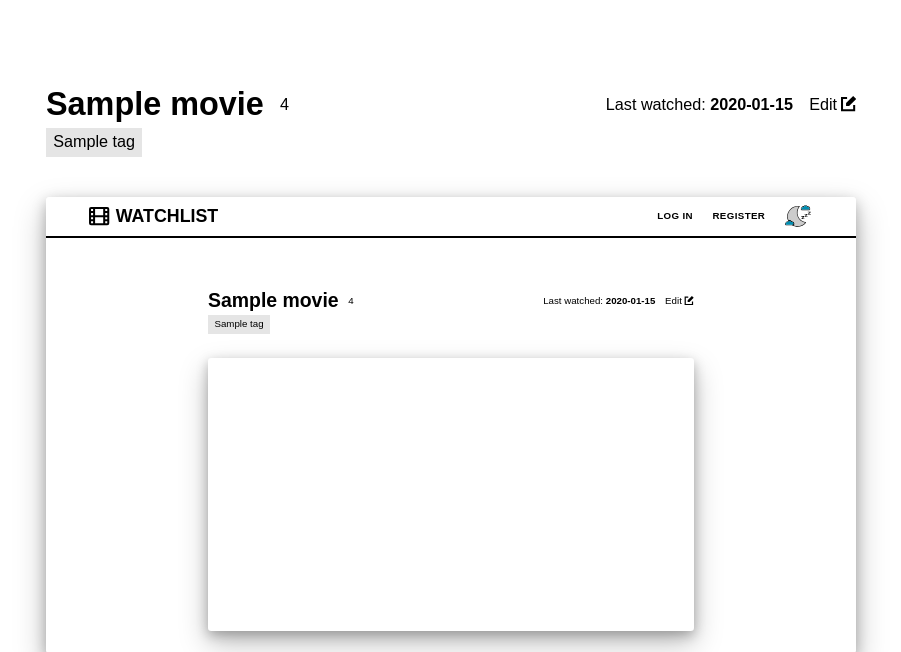
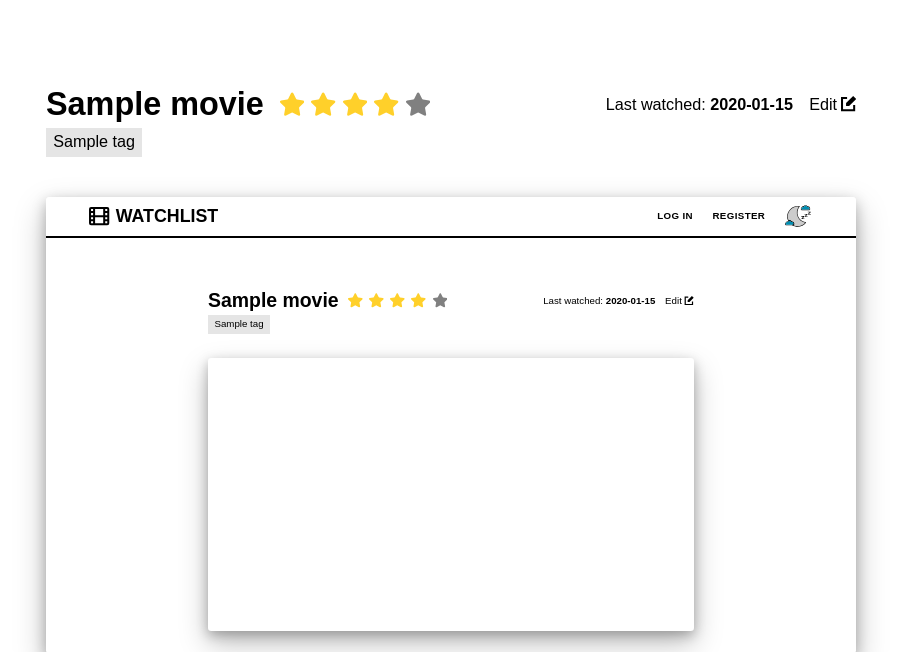
Before and after one commit to Socrates-Programmer/WATCHLIST, a Flask app: template movie_library/templates/movie_details.html in a window 1280 px wide. Shown: the part 67-719 px from the top of the page, without its empty margins (189-1090 px from the left). Run offline with Flask 3, Linux system fonts and the light colour scheme; the template is opened without the code that fills it: most values are stand-ins (such as "Sample title", 1, 10 or a date in 2020).

Commit message:
Rating agregado

```diff
--- a/movie_library/static/css/movie_details.css
+++ b/movie_library/static/css/movie_details.css
@@ -20,9 +20,7 @@ display: flex;
 align-items: center;
 }
 
-.movie__rating {
-margin-left: 1rem;
-}
+
 
 .movie__watched {
 display: flex;
@@ -91,3 +89,29 @@ grid-template-columns: repeat(2, 1fr);
 .list__item {
 margin-top: 1rem;
 }
+
+.rating__link {
+    display: flex;
+    align-items: center;
+    text-decoration: none;
+    color: unset;
+}
+
+.star {
+width: 1.5em;
+height: 1.5em;
+fill: #808080;
+}
+
+.rating__link:not(:first-of-type) {
+margin-left: 8px;
+}
+
+.movie__rating {
+    display: flex;
+margin-left: 1rem;
+}
+
+.star--filled {
+    fill: #ffd02a;
+}
--- a/movie_library/templates/macros/svgs.html
+++ b/movie_library/templates/macros/svgs.html
@@ -1,9 +1,9 @@
 {% macro star(class_) %}
-<svg viewBox="0 0 24 24" fill="none" xmlns="http://www.w3.org/2000/svg" class="{{ class_ }}">
-    <path d="M18.483 16.767C17.847 16.92 17.183 17 16.5 17 11.806 17 8 13.194 8 8.5a7.05 7.05 0 01.118-1.419c-.038.035-.075.067-.115.097-.28.213-.63.292-1.33.45L6.04 7.772C3.58 8.329 2.35 8.607 2.057 9.548c-.293.94.545 1.92 2.222 3.88l.434.507c.477.558.715.837.822 1.182.107.345.07.717-.002 1.461l-.066.677c-.253 2.616-.38 3.924.386 4.506.766.582 1.917.052 4.22-1.008l.596-.274c.655-.301.982-.451 1.329-.451s.674.15 1.329.451l.596.274c2.303 1.06 3.454 1.59 4.22 1.008.766-.582.64-1.89.387-4.506l-.047-.487z" fill="#1C274C"/>
-    <path opacity="0.5" d="M9.153 5.408l-.328.588c-.36.646-.54.969-.821 1.182.038-.035.075-.067.115-.097A7.05 7.05 0 007.999 8.5C8 13.194 11.805 17 16.5 17c.683 0 1.347-.081 1.983-.233l-.018-.19c-.072-.744-.108-1.116-.001-1.461.107-.345.345-.624.822-1.182l.434-.507c1.677-1.96 2.515-2.94 2.223-3.88-.293-.94-1.522-1.218-3.982-1.774l-.636-.144c-.699-.158-1.049-.237-1.33-.45-.28-.213-.46-.536-.82-1.182l-.328-.588C13.58 3.136 12.947 2 12 2c-.947 0-1.58 1.136-2.847 3.408z" fill="#1C274C"/>
+<svg version="1.1" xmlns="http://www.w3.org/2000/svg" viewBox="0 0 47.94 47.94" class="{{ class_ if class_ else ''}}">
+    <path d="M26.285 2.486l5.407 10.956a3.1 3.1 0 0 0 1.944 1.412l12.091 1.757c2.118.308 2.963 2.91 1.431 4.403l-8.749 8.528a2.65 2.65 0 0 0-.742 2.285l2.065 12.042c.362 2.109-1.852 3.717-3.746 2.722l-10.814-5.685a2.75 2.75 0 0 0-2.403 0l-10.814 5.685c-1.894.996-4.108-.613-3.746-2.722l2.065-12.042a2.65 2.65 0 0 0-.742-2.285l-8.749-8.528c-1.532-1.494-.687-4.096 1.431-4.403l12.091-1.757a3.1 3.1 0 0 0 1.944-1.412l5.407-10.956c.947-1.919 3.683-1.919 4.63 0z"/>
 </svg>
 {% endmacro %}
+
 
 {% macro pencil(class_) %}
 <svg viewBox="0 0 16 16" fill="none" xmlns="http://www.w3.org/2000/svg" class="nav__icon {{ class_ }}">
--- a/movie_library/templates/movie_details.html
+++ b/movie_library/templates/movie_details.html
@@ -7,6 +7,7 @@
 {% endblock %}
 
 {% block main_content %}
+
 <div class="container">
     <header class="movie__header">
         <div class="header__row">
@@ -14,7 +15,13 @@
             <div class="movie__name">
                 <h1>{{ movie.title }}</h1>
                 <div class="movie__rating">
-                    {{ movie.rating }}
+
+                    {% for i in range(5) %}
+                        <a class="rating__link" href="{{ url_for('pages.rate_movie', _id=movie._id, rating=i+1) }}">
+                            {{ star("star " + ("star--filled" if movie.rating > i else "")) }}
+                        </a>
+                    {% endfor %}
+
                 </div>
             </div>
 
```
Also changed, not shown: movie_library/routes.py (+7 -0 lines).
